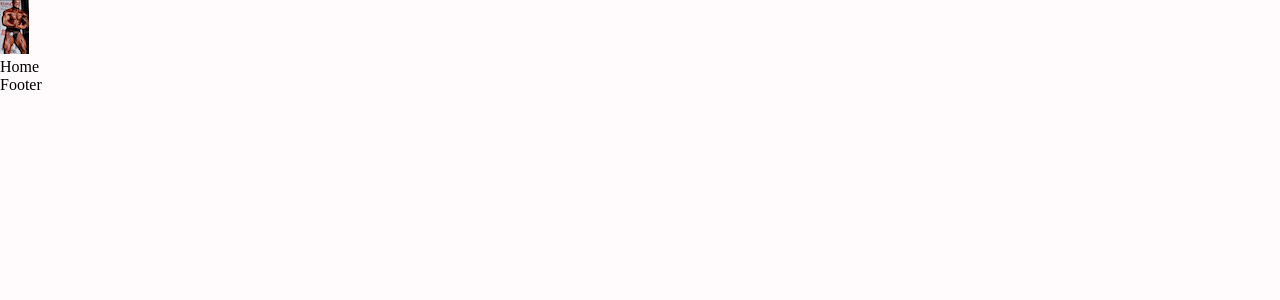
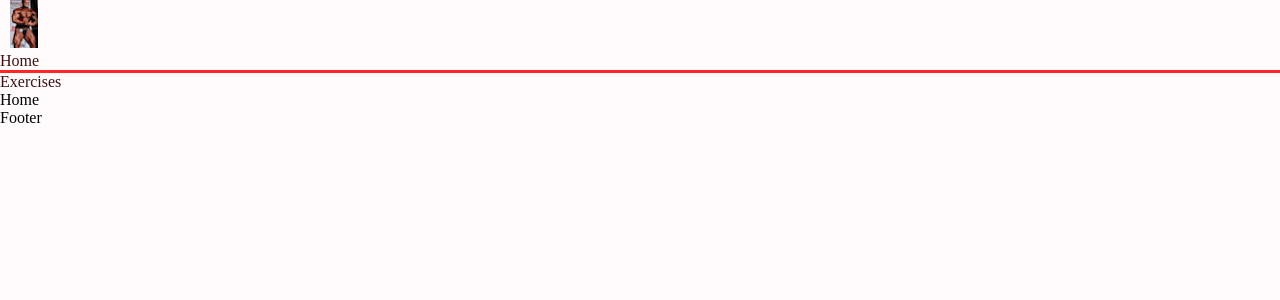
Before and after one commit to rmorales723/fitness_app, a React (Create React App) app in the folder gym_exercises/: page / in a window 1280 px wide. Shown: the top 300 px of the page. Built offline with nearby package versions, Linux system fonts and the light colour scheme.

Commit message:
starting to style navbar

```diff
--- a/gym_exercises/src/components/Navbar.js
+++ b/gym_exercises/src/components/Navbar.js
@@ -1,4 +1,4 @@
-import { Stack } from '@mui/system';
+import { Stack } from '@mui/material';
 import React from 'react';
 import {Link} from 'react-router-dom';
 import Nationals from '../assets/images/Nationals.jpeg';
@@ -9,8 +9,16 @@ const Navbar = () => {
   return (
    <Stack>
     <Link to="/">
-        <img src={Nationals} />
+        <img src={Nationals} alt="Nationals" style={{
+        width: '28px', height: '48px', margin: '0 10px'
+        }} />
     </Link>
+    <Stack>
+        <Link to="/" style={{ textDecoration: 'none', color: "#3A1212",
+        borderBottom: '3px solid #FF2625'}}>Home</Link>
+        <a href="#exercises" style={
+            {textDecoration: 'none', color:'#3A1212'}}>Exercises</a>
+    </Stack>
    </Stack>
   )
 }
```
Also changed, not shown: gym_exercises/src/assets/images/Nationals.jpeg.
